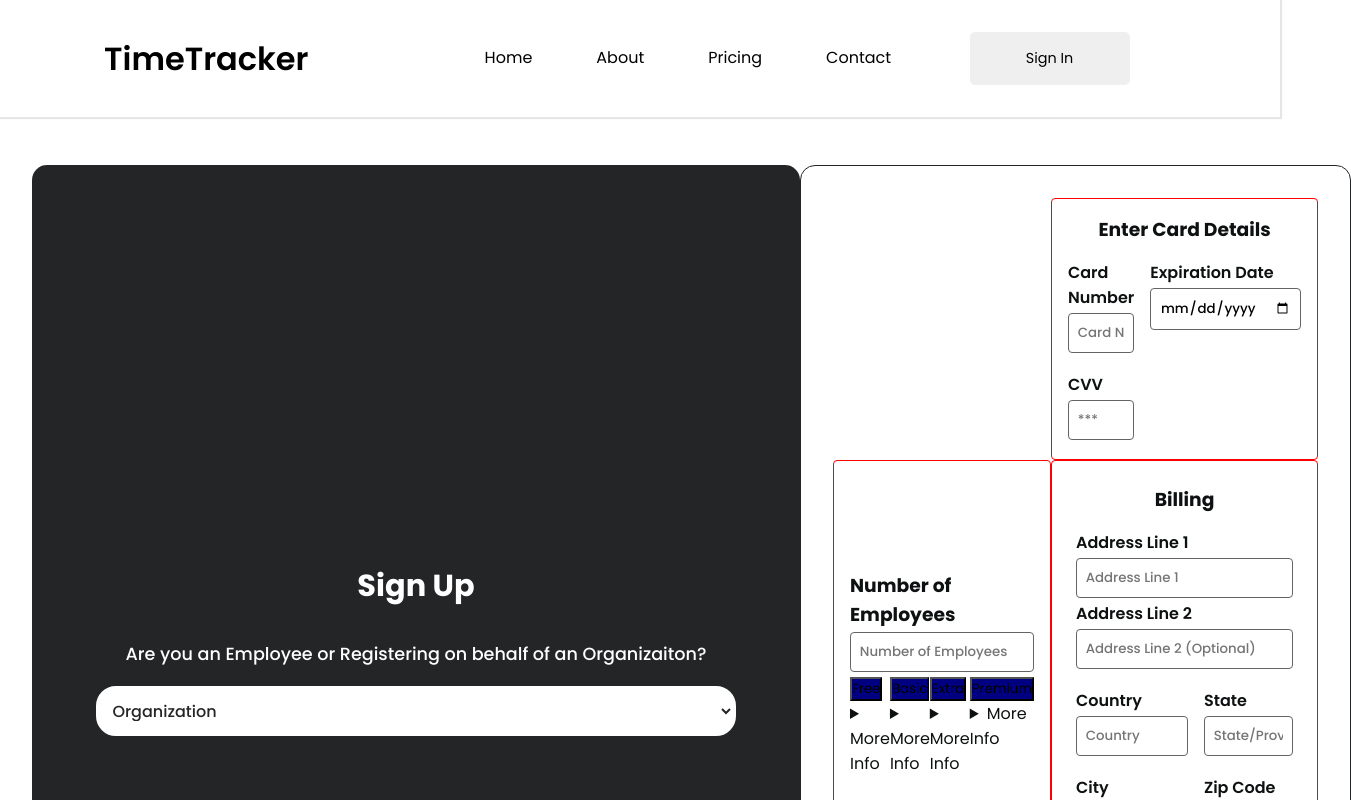
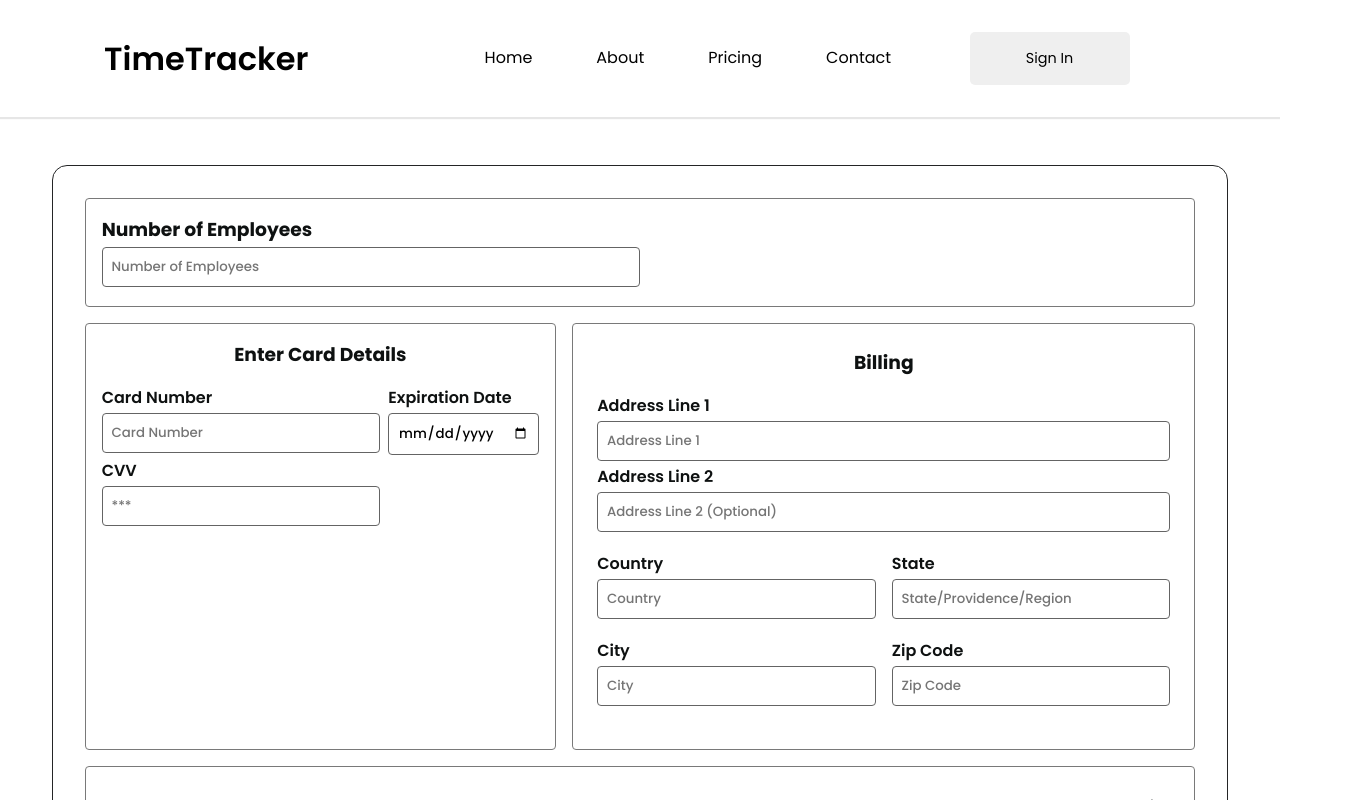
Before and after one commit to chenderson17/TimeTracker, a React (Create React App) app in the folder timetrackerwebapp/: page /signup in a window 1280 px wide. Both pictures are taken after a click on the button 1120 px from the left and 706 px from the top of the page. Shown: the top 800 px of the page, 1351 px wide, since content can reach past the window. Built offline with nearby package versions, Linux system fonts and the light colour scheme; some icons are missing.

Commit message:
Edited signup page and added some missing functionality

```diff
--- a/timetrackerwebapp/src/Components/SignUp.css
+++ b/timetrackerwebapp/src/Components/SignUp.css
@@ -10,8 +10,6 @@
     align-content: center;
     padding:2rem;
     margin-top:1rem;
-
-
 }
 .signup-header{
     display: flex;
@@ -81,7 +79,6 @@
 
 
 
-
 .free-btn-container button{
     background-color:rgba(128, 128, 128, 0.829);
     color:rgb(255,255,255);
--- a/timetrackerwebapp/src/Components/SignUp.js
+++ b/timetrackerwebapp/src/Components/SignUp.js
@@ -30,6 +30,29 @@ export default function SignUp(){
         )
     }
 
+    let orgRightButton = ()=>{
+        return(
+            <button className='org-right-button' onClick={rightBtnClicked}>
+                      <box-icon name='right-arrow-circle' size='60px' color='rgb(50,50,50)'></box-icon>
+            </button>
+
+        )
+    }
+    function rightBtnClicked(){
+        setPageNumber(orgPageNumber + 1);
+
+      }
+      let orgLeftButton = () =>{
+        return(
+            <button className='org-left-button' onClick={leftBtnClicked}>
+                <box-icon name='left-arrow-circle' size='60px' color='rgb(50,50,50)'></box-icon>
+            </button>
+        )
+    }
+    function leftBtnClicked(){
+        setPageNumber(orgPageNumber - 1);
+    }
+
 
 
     const handleSubmit = (event) => {
@@ -48,7 +71,7 @@ export default function SignUp(){
         if(signUpType === "org"){
         return(
             <>
-             <SignUpOrg formBehaviour={handleSubmit} />
+             <SignUpOrg pageNumber={orgPageNumber} orgRightButton={orgRightButton} orgLeftButton={orgLeftButton} formBehaviour={handleSubmit} />
 
             </>
         )
--- a/timetrackerwebapp/src/Components/SignUpButtonClass.css
+++ b/timetrackerwebapp/src/Components/SignUpButtonClass.css
@@ -1,9 +1,16 @@
 .signupBtnDefault{
-    background-color: navy;
+width:10rem;
+padding:0.5rem;
+font-weight: 500;
 }
 .signupBtnCurrent{
     background-color: red;
+    width:10rem;
+    padding:0.5rem;
+    border-radius: 4px;
+    font-weight: 500;
 }
 .price-btn-container{
     display: flex;
+    gap:0.5rem;
 }
--- a/timetrackerwebapp/src/Components/SignUpEmployee.css
+++ b/timetrackerwebapp/src/Components/SignUpEmployee.css
@@ -45,10 +45,8 @@
 }
 .employee-create-an-account-button-container button{
     font-weight: 500;
-    width: 18rem;
-    padding:0.5rem;
-    border:none;
-    border-radius: 2px;
+    width: 100%;
+    padding:1rem;
 }
 .orgrightbutton-page-one{
     display: flex;
--- a/timetrackerwebapp/src/Components/SignUpOrg.js
+++ b/timetrackerwebapp/src/Components/SignUpOrg.js
@@ -2,35 +2,11 @@ import React from "react";
 import { useState } from "react";
 import SignUpOrgPageOne from './SignUpOrgPageOne.js';
 import SignUpOrgPageTwo from './SignUpOrgPageTwo.js';
-export default function SignUpOrg({formBehaviour}){
-    const [orgPageNumber, setPageNumber] = useState(1);
-
-    let orgRightButton = ()=>{
-        return(
-            <button className='org-right-button' onClick={rightBtnClicked}>
-                      <box-icon name='right-arrow-circle' size='60px' color='rgb(50,50,50)'></box-icon>
-            </button>
-
-        )
-    }
-    function rightBtnClicked(){
-        setPageNumber(orgPageNumber + 1);
-
-      }
-      let orgLeftButton = () =>{
-        return(
-            <button className='org-left-button' onClick={leftBtnClicked}>
-                <box-icon name='left-arrow-circle' size='60px' color='rgb(50,50,50)'></box-icon>
-            </button>
-        )
-    }
-    function leftBtnClicked(){
-        setPageNumber(orgPageNumber - 1);
-    }
-    const pages = [<SignUpOrgPageOne pageNumber={orgPageNumber} orgRightButton={orgRightButton} formBehaviour={formBehaviour} />, <SignUpOrgPageTwo orgLeftButton={orgLeftButton} formBehaviour={formBehaviour} />]
+export default function SignUpOrg({formBehaviour, orgRightButton, orgLeftButton, pageNumber}){
+    const pages = [<SignUpOrgPageOne pageNumber={pageNumber} orgRightButton={orgRightButton} formBehaviour={formBehaviour} />, <SignUpOrgPageTwo pageNumber={pageNumber} orgLeftButton={orgLeftButton} formBehaviour={formBehaviour} />]
     return(
         <>
-        {pages[orgPageNumber - 1]}
+        {pages[pageNumber - 1]}
        </>
     )
 
--- a/timetrackerwebapp/src/Components/SignUpOrgPageTwo.css
+++ b/timetrackerwebapp/src/Components/SignUpOrgPageTwo.css
@@ -1,7 +1,11 @@
+details ul{
+    margin-left:2rem;
+}
 .signup-org-pagetwo-form{
     display:grid;
     grid-template-columns: repeat(2,auto);
     grid-template-rows:repeat(4,auto);
+    gap:1rem;
 }
 .signup-org-pagetwo-form input{
     display: block;
@@ -10,28 +14,30 @@
     font-weight:600;
 }
 .num-of-employees-section{
-    grid-row-start:2;
+    grid-row-start:1;
     grid-column-start:1;
-    grid-row-end:3;
+    grid-column-end:3;
     border:solid 1px rgb(121,121,121);
     border-radius: 4px;
     display: flex;
     justify-content: center;
     align-content: center;
     flex-direction: column;
-    padding:1rem;
+    padding: 1rem;
 }
 .num-of-employees-section{
 
 }
+.num-of-employees-section input{
+    width: 50%;
+}
 .enter-card-details-container{
-    grid-column-start:2;
-    grid-row-start:1;
+    grid-column-start:1;
+    grid-row-start:2;
     border:solid 1px rgb(121,121,121);
     border-radius: 4px;
     padding:1rem;
-    display: grid;
-    grid-template-rows:repeat(3, auto);
+    grid-template-rows:repeat(2, auto);
     grid-template-columns:repeat(2,auto);
     gap:1rem;
 }
@@ -40,6 +46,14 @@
     grid-column-start:1;
     grid-column-end:3;
     text-align: center;
+    margin-bottom: 1rem;
+}
+.cvv-style-container{
+   grid-row-start:3;
+}
+.signup-card-number-expr{
+    display: flex;
+    gap:0.5rem;
 }
 
 .billing-address-container{
@@ -49,6 +63,7 @@
 .subtotal-section{
     grid-column-start:2;
     grid-row-start:3;
+    padding:1rem;
 }
 .signup-plan-container{
     text-align:center;
@@ -57,6 +72,8 @@
 .subtotal-section{
     border:solid 1px rgb(121,121,121);
     border-radius: 4px;
+    grid-column-start:1;
+    grid-column-end:3;
 
 }
 
@@ -128,17 +145,29 @@
     display: flex;
     justify-content: center;
 }
+.signup-org-pagetwo-submit-btn button{
+    width:50%;
+    padding:1rem;
+    font-weight: 600;
+}
+
 .signup-org-pagetwo-form > *{
 
-    border:1px solid rgb(255,0,0);
+
 }
 
 .signup-org-pagetwo-form > * div{
 
 }
+.org-left-button-container{
+    display: flex;
+    justify-content: start;
+    margin-top:1rem;
+}
+
 .signup-org-pagetwo-form > * input{
     padding:0.55rem;
-    width: 100%;
+
     font-weight: 500;
     border-radius: 4px;
     border:1px solid rgb(100,100,100);
--- a/timetrackerwebapp/src/Components/SignUpOrgPageTwo.js
+++ b/timetrackerwebapp/src/Components/SignUpOrgPageTwo.js
@@ -3,14 +3,17 @@ import { useState } from "react";
 import SignUpOrgPageTwoPriceButtons from './SignUpOrgPageTwoPriceButtons.js';
 import './SignUpOrgPageTwo.css';
 export default function SignUpOrgPageTwo({orgLeftButton, formBehaviour}){
-    const [numOfEmployees, setNumOfEmployees] = useState(1);
+    const [numOfEmployees, setNumOfEmployees] = useState(0);
     const[planDetails, setPlanDetails] = useState("Free");
     const[priceDetails, setPriceDetails] = useState(0.00);
     const [currentPlan, setCurrentPlan] = useState("");
     const tax = Math.round(priceDetails * 5.70) / 100;
+    const[displayButtons, setDisplay] = useState(false);
     function getEmployeeNumber(event){
         setNumOfEmployees(event.target.value);
+        setDisplay(true);
     }
+    console.log(numOfEmployees)
     return(
         <section className='signup-org-pagetwo-payment-section'>
         <form action="/" className="signup-org-pagetwo-form" method="POST" onSubmit={formBehaviour}>
@@ -24,7 +27,7 @@ export default function SignUpOrgPageTwo({orgLeftButton, formBehaviour}){
         <div className='num-of-employees-input-container'>
         <input type="text" inputmode="numeric"name="numOfEmployeesSignup" placeholder='Number of Employees' onKeyUp={getEmployeeNumber}></input>
         </div>
-        <SignUpOrgPageTwoPriceButtons setCurrentPlan={setCurrentPlan} currentPlan={currentPlan} employeeAmount={numOfEmployees} />
+        <SignUpOrgPageTwoPriceButtons setCurrentPlan={setCurrentPlan} currentPlan={currentPlan} employeeAmount={numOfEmployees} showButtons={displayButtons}/>
         </div>
         </div>
 
@@ -33,7 +36,7 @@ export default function SignUpOrgPageTwo({orgLeftButton, formBehaviour}){
                        <div className='card-details-header-container'>
                         <h3>Enter Card Details</h3>
                         </div>
-
+                        <div className="signup-card-number-expr">
                         <div className='card-number-container'>
                         <label for='card-number'>Card Number</label>
                         <input type="text" placeholder='Card Number' maxLength={16}></input>
@@ -43,7 +46,18 @@ export default function SignUpOrgPageTwo({orgLeftButton, formBehaviour}){
                         <div className='card-detail-expr-container'>
                         <label for='expiration-date'>Expiration Date</label>
                         <input type="date"></input>
+
+
                         </div>
+
+
+
+
+
+                        </div>
+
+
+
 
                         <div className='cvv-style-container'>
                         <label for='cvv'>CVV</label>
@@ -52,6 +66,7 @@ export default function SignUpOrgPageTwo({orgLeftButton, formBehaviour}){
 
 
         </div>
+
 
 
 
@@ -132,10 +147,12 @@ export default function SignUpOrgPageTwo({orgLeftButton, formBehaviour}){
 
 
             <div className='signup-org-pagetwo-submit-btn'>
-                <button type='submit'>Create Account</button>
+                <button type='submit' className=''>Create Account</button>
             </div>
         </form>
+        <div className='org-left-button-container'>
         {orgLeftButton()}
+        </div>
         </section>
 
 
--- a/timetrackerwebapp/src/Components/SignUpOrgPageTwoPriceButtons.js
+++ b/timetrackerwebapp/src/Components/SignUpOrgPageTwoPriceButtons.js
@@ -2,7 +2,7 @@ import React from "react";
 import SignUpButtonClass from './SignUpButtonClass.js';
 import { useState } from "react";
 import './SignUpButtonClass.css';
-export default function SignUpOrgPageTwoPriceButtons({setCurrentPlan, currentPlan, employeeAmount}){
+export default function SignUpOrgPageTwoPriceButtons({setCurrentPlan, currentPlan, employeeAmount, showButtons}){
 function printValue(event){
     setCurrentPlan(event.target.value);
 }
@@ -35,7 +35,7 @@ const premiumBtn = () =>{
 const displayPricePlans = (num) =>{
     if(num <= 10) {
         return (
-            <div className='price-btn-container'>
+            <div className={employeeAmount != 0 ? "price-btn-container" :"display-none"}>
                 {freeBtn()}
                 {basicBtn()}
                 {extraBtn()}
@@ -46,7 +46,7 @@ const displayPricePlans = (num) =>{
     }
     else if(num > 10 && num <= 100){
         return(
-            <div className='price-btn-container'>
+            <div className={employeeAmount != 0 ? "price-btn-container" :"display-none"}>
                 {basicBtn()}
                 {extraBtn()}
                 {premiumBtn()}
@@ -56,7 +56,7 @@ const displayPricePlans = (num) =>{
     }
     else if(num > 100 && num <= 500){
         return(
-        <div className='price-btn-container'>
+        <div className={employeeAmount != 0 ? "price-btn-container" :"display-none"}>
                 {extraBtn()}
                 {premiumBtn()}
         </div>
@@ -64,7 +64,7 @@ const displayPricePlans = (num) =>{
     }
     else if(num > 500){
         return(
-        <div className='price-btn-container'>
+        <div className={employeeAmount != 0 ? "price-btn-container" :"display-none"}>
                 {premiumBtn()}
         </div>
         )
```
